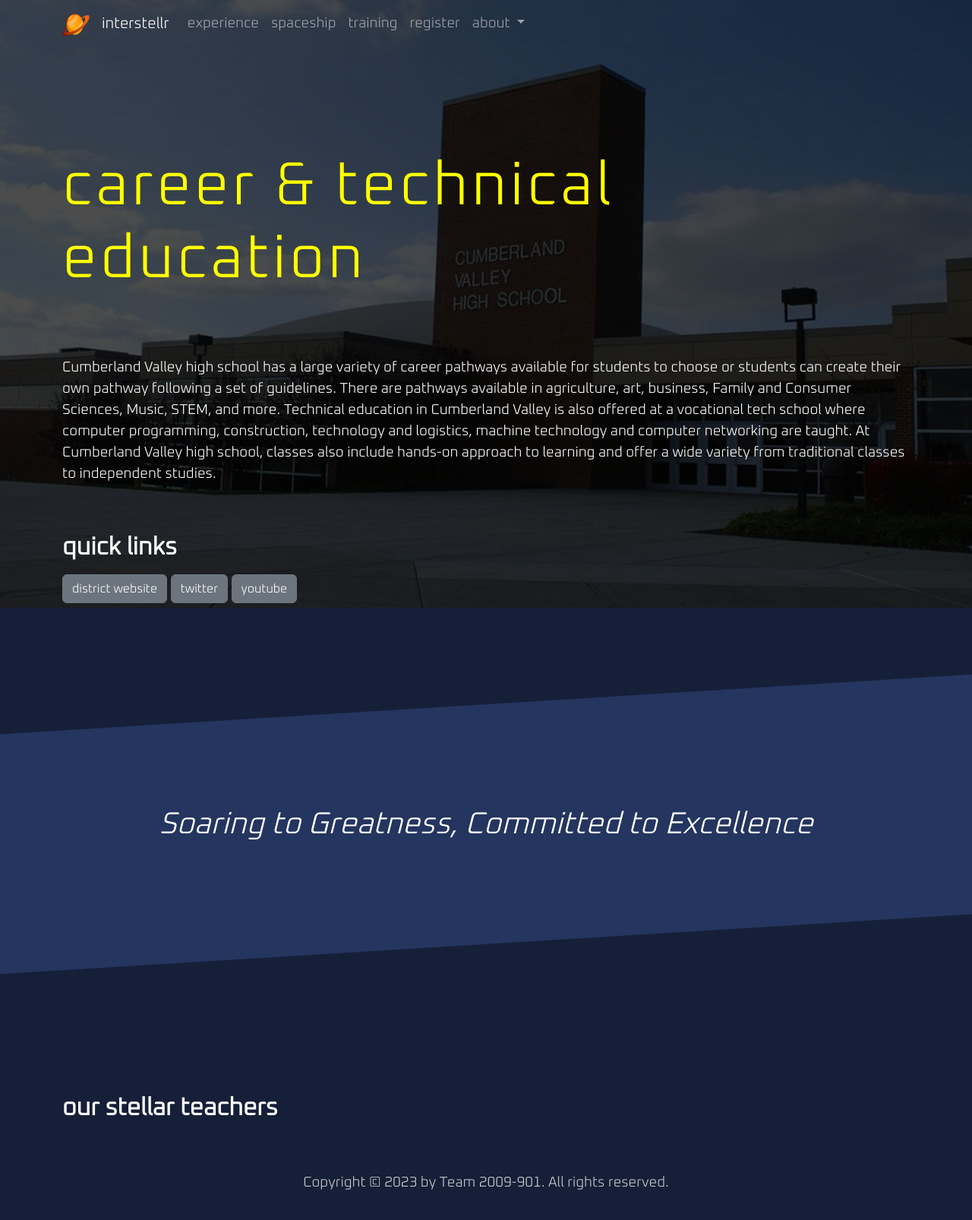
After one commit to bossbadi-web/tsa_webmaster_2023, a Flask app: page /cte in a window 1280 px wide. The commit adds this page. Shown: the whole page at 76% size. Run offline with Flask 2, Linux system fonts and the light colour scheme; some libraries are stand-ins or nearby versions.

Commit message:
Add cte page, reorganize

```diff
--- /dev/null
+++ b/routes/about.py
@@ -0,0 +1,22 @@
+from flask import render_template, Blueprint
+
+about = Blueprint('about', __name__)
+
+
+@about.route('/our-chapter', methods=['GET'])
+def our_chapter():
+    return render_template('about/our-chapter.html')
+
+
+@about.route('/cte', methods=['GET'])
+def cte():
+    return render_template('about/cte.html')
+
+
+@about.route('/legal', methods=['GET'])
+def legal():
+    return render_template('about/legal.html')
+
+
+def setup(app):
+    app.register_blueprint(about)
--- /dev/null
+++ b/static/css/parallelogram.css
@@ -0,0 +1,46 @@
+:root {
+  --brightness: 0.3;
+  --parallelogram-brightness: calc(2 - var(--brightness));
+  --parallelogram-color: rgba(0, 0, 0, 0.4);
+}
+
+/* parallelogram div on landing page */
+.parallelogram {
+  backdrop-filter: brightness(var(--parallelogram-brightness));
+  padding: 1em 2em;
+
+  -webkit-clip-path: polygon(0 20%, 100% 0%, 100% 80%, 0% 100%);
+  clip-path: polygon(0 20%, 100% 0%, 100% 80%, 0% 100%);
+}
+
+.quote-container {
+  padding: 4em 2em;
+}
+
+/* make quote container look good */
+.blockquote {
+  border-radius: 10px;
+  padding: 3em;
+  margin: 1em 0;
+}
+
+.blockquote p {
+  font-style: italic;
+}
+
+.blockquote-footer {
+  color: var(--cool-gray);
+  font-size: 0.8em;
+  padding-top: 0.5em;
+}
+
+@media only screen and (max-width: 574px) {
+  .blockquote {
+    padding: 0em;
+  }
+
+  .parallelogram {
+    -webkit-clip-path: polygon(0 10%, 100% 0%, 100% 90%, 0% 100%);
+    clip-path: polygon(0 10%, 100% 0%, 100% 90%, 0% 100%);
+  }
+}
--- /dev/null
+++ b/templates/about/cte.html
@@ -0,0 +1,62 @@
+{% extends "layouts/main.html" %} {% block content %}
+<link rel="stylesheet" href="{{ url_for('static', filename='css/parallelogram.css') }}" />
+
+<style>
+  #background {
+    position: fixed;
+    top: 0;
+    left: 0;
+    right: 0;
+    bottom: 0;
+    background: url("{{ url_for('static', filename='img/cvhs.jpg') }}") no-repeat center center;
+    background-size: cover;
+    background-attachment: fixed;
+    height: 100vh;
+    display: flex;
+    filter: brightness(0.3);
+    z-index: -1;
+  }
+
+  .blockquote p {
+    text-align: center;
+  }
+</style>
+
+<div id="background"></div>
+
+<section>
+  <div class="container">
+    <h1 class="display-1">career & technical education</h1>
+    <p>
+      Cumberland Valley high school has a large variety of career pathways available for students to choose or students
+      can create their own pathway following a set of guidelines. There are pathways available in agriculture, art,
+      business, Family and Consumer Sciences, Music, STEM, and more. Technical education in Cumberland Valley is also
+      offered at a vocational tech school where computer programming, construction, technology and logistics, machine
+      technology and computer networking are taught. At Cumberland Valley high school, classes also include hands-on
+      approach to learning and offer a wide variety from traditional classes to independent studies.
+    </p>
+
+    <h2>quick links</h2>
+    <a class="btn btn-secondary" target="_blank" href="https://www.cvschools.org">district website</a>
+    <a class="btn btn-secondary" target="_blank" href="https://mobile.twitter.com/FlyCVEagles">twitter</a>
+    <a class="btn btn-secondary" target="_blank" href="https://www.youtube.com/c/cumberlandvalleytv">youtube</a>
+  </div>
+</section>
+
+<section>
+  <div class="parallelogram">
+    <div class="container quote-container">
+      <blockquote class="blockquote">
+        <p class="display-6">Soaring to Greatness, Committed to Excellence</p>
+      </blockquote>
+    </div>
+  </div>
+</section>
+
+<section>
+  <div class="container">
+    <h2>our stellar teachers</h2>
+  </div>
+</section>
+
+{% endblock %}
--- a/templates/about.html
+++ b/templates/about/our-chapter.html
@@ -39,7 +39,7 @@
 
 <section>
   <div class="container">
-    <h1 class="display-1">about</h1>
+    <h1 class="display-1">cumberland valley tsa</h1>
 
     <h2>our team</h2>
     <ul class="no-bullets">
--- a/templates/layouts/layout.html
+++ b/templates/layouts/layout.html
@@ -3,10 +3,7 @@
   <head>
     {% block head %}
     <title>{{ request.path[1:].replace('-', ' ') + ' | ' * (request.path != '/') }} interstellr</title>
-    <meta
-      name="description"
-      content="exploring the vastness of space, one mission at a time"
-    />
+    <meta name="description" content="exploring the vastness of space, one mission at a time" />
     <meta name="author" content="Team 2009-901" />
     <meta property="og:image" content="{{ url_for('static', filename='img/avatar.png') }}" />
     <meta content="#151f38" data-react-helmet="true" name="theme-color" />
@@ -52,10 +49,30 @@
               <a class="nav-link" href="/register">register</a>
             </li>
             <li class="nav-item">
-              <a class="nav-link" href="/about">about</a>
-            </li>
-            <li class="nav-item">
-              <a class="nav-link" href="/sources">sources</a>
+              <!-- subnav collapse -->
+              <div class="dropdown">
+                <a
+                  class="nav-link dropdown-toggle"
+                  href="#"
+                  role="button"
+                  id="dropdownMenuLink"
+                  data-bs-toggle="dropdown"
+                  aria-expanded="false"
+                >
+                  about
+                </a>
+                <ul class="dropdown-menu dropdown-menu-dark" aria-labelledby="dropdownMenuLink">
+                  <li>
+                    <a class="dropdown-item" href="/our-chapter">our chapter</a>
+                  </li>
+                  <li>
+                    <a class="dropdown-item" href="/cte">cte</a>
+                  </li>
+                  <li>
+                    <a class="dropdown-item" href="/legal">legal</a>
+                  </li>
+                </ul>
+              </div>
             </li>
           </ul>
         </div>
```
Also changed, not shown: routes/doc.py (+3 -8 lines), templates/about/legal.html (added, +17 -0 lines), templates/home.html (+2 -47 lines), templates/sources.html (deleted, +0 -35 lines), static/img/cvhs.jpg (added), 3 other files.
